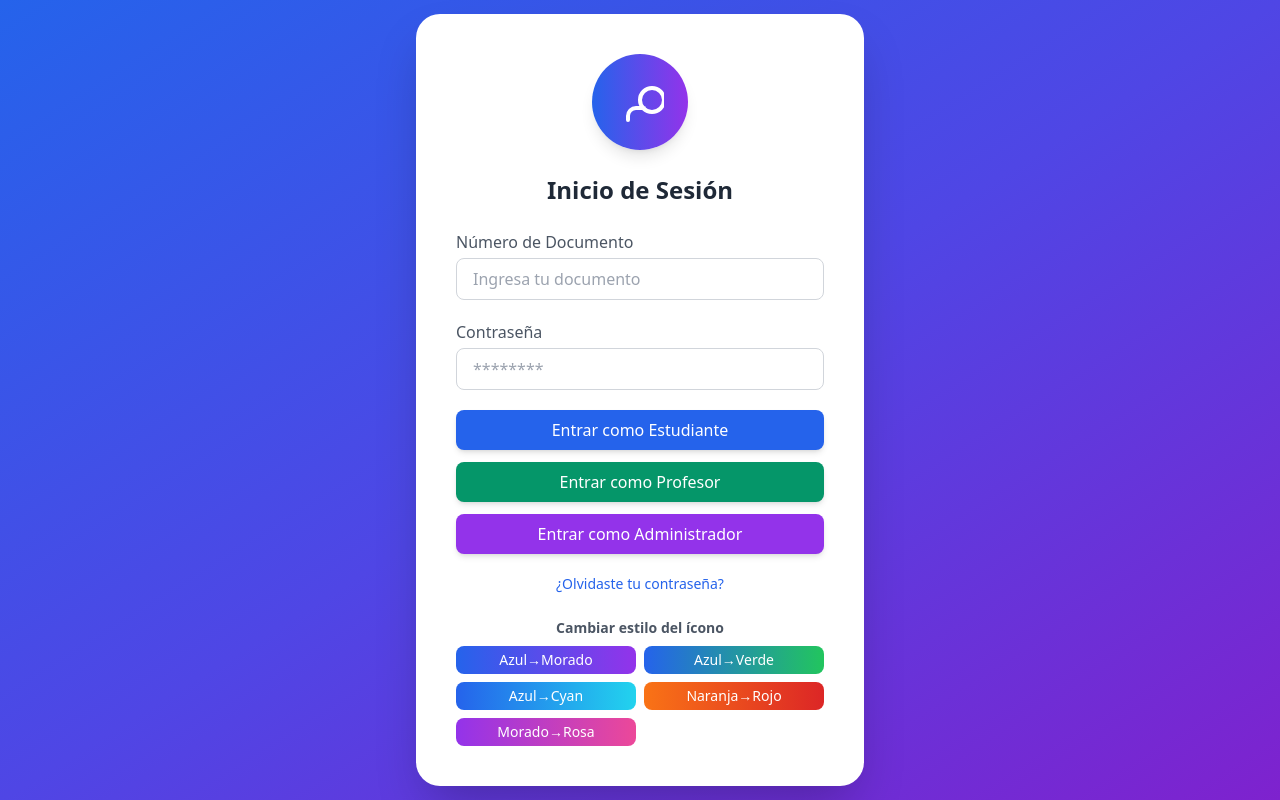
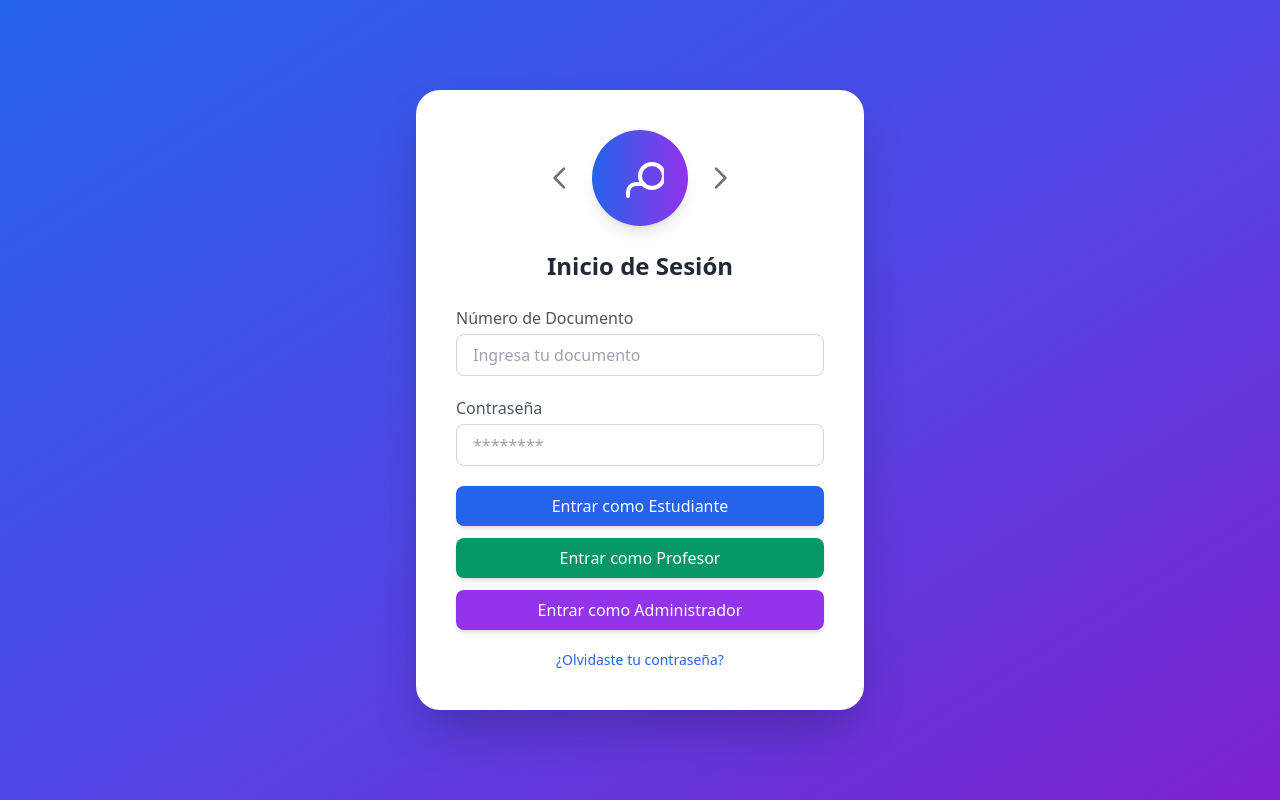
Before and after one commit to retr0c/Gestion-de-lineas-de-enfasis, a plain HTML site: page Prototipos/index.html in a window 1280 px wide. Drawn offline with nearby package versions, Linux system fonts and the light colour scheme.

Commit message:
Update index.html
añadicion de flechas

```diff
--- a/Prototipos/index.html
+++ b/Prototipos/index.html
@@ -12,13 +12,28 @@
   <section id="login" class="flex items-center justify-center min-h-screen">
     <div class="bg-white p-10 rounded-3xl shadow-2xl w-full max-w-md">
 
-      <!-- Ícono con gradiente dinámico -->
-      <div class="flex justify-center mb-6">
+      <!-- Ícono con flechas -->
+      <div class="flex items-center justify-center mb-6 space-x-4">
+        <!-- Flecha izquierda -->
+        <button onclick="cambiarGradiente(-1)" class="text-gray-500 hover:text-blue-600 transition">
+          <svg xmlns="http://www.w3.org/2000/svg" class="h-8 w-8" fill="none" viewBox="0 0 24 24" stroke="currentColor">
+            <path stroke-linecap="round" stroke-linejoin="round" stroke-width="2" d="M15 19l-7-7 7-7" />
+          </svg>
+        </button>
+
+        <!-- Círculo -->
         <div id="circle" class="bg-gradient-to-r from-blue-600 to-purple-600 text-white rounded-full w-24 h-24 flex items-center justify-center shadow-lg transition-all duration-500">
           <svg xmlns="http://www.w3.org/2000/svg" class="h-12 w-12" fill="none" viewBox="0 0 24 24" stroke="currentColor">
             <path stroke-linecap="round" stroke-linejoin="round" stroke-width="2" d="M12 11c0-3.314 2.686-6 6-6s6 2.686 6 6-2.686 6-6 6-6-2.686-6-6zM6 21v-2a4 4 0 014-4h4" />
           </svg>
         </div>
+
+        <!-- Flecha derecha -->
+        <button onclick="cambiarGradiente(1)" class="text-gray-500 hover:text-blue-600 transition">
+          <svg xmlns="http://www.w3.org/2000/svg" class="h-8 w-8" fill="none" viewBox="0 0 24 24" stroke="currentColor">
+            <path stroke-linecap="round" stroke-linejoin="round" stroke-width="2" d="M9 5l7 7-7 7" />
+          </svg>
+        </button>
       </div>
 
       <h2 class="text-2xl font-bold text-center mb-6 text-gray-800">Inicio de Sesión</h2>
@@ -43,25 +58,25 @@
 
         <p class="text-sm text-center mt-4 text-blue-600 cursor-pointer hover:underline">¿Olvidaste tu contraseña?</p>
       </form>
-
-      <!-- Selector de gradiente -->
-      <div class="mt-6">
-        <h3 class="text-sm font-semibold text-gray-600 mb-2 text-center">Cambiar estilo del ícono</h3>
-        <div class="grid grid-cols-2 gap-2">
-          <button onclick="cambiarGradiente('from-blue-600 to-purple-600')" class="px-3 py-1 rounded-lg bg-gradient-to-r from-blue-600 to-purple-600 text-white text-sm">Azul→Morado</button>
-          <button onclick="cambiarGradiente('from-blue-600 to-green-500')" class="px-3 py-1 rounded-lg bg-gradient-to-r from-blue-600 to-green-500 text-white text-sm">Azul→Verde</button>
-          <button onclick="cambiarGradiente('from-blue-600 to-cyan-400')" class="px-3 py-1 rounded-lg bg-gradient-to-r from-blue-600 to-cyan-400 text-white text-sm">Azul→Cyan</button>
-          <button onclick="cambiarGradiente('from-orange-500 to-red-600')" class="px-3 py-1 rounded-lg bg-gradient-to-r from-orange-500 to-red-600 text-white text-sm">Naranja→Rojo</button>
-          <button onclick="cambiarGradiente('from-purple-600 to-pink-500')" class="px-3 py-1 rounded-lg bg-gradient-to-r from-purple-600 to-pink-500 text-white text-sm">Morado→Rosa</button>
-        </div>
-      </div>
     </div>
   </section>
 
   <script>
-    function cambiarGradiente(gradiente) {
+    // Lista de gradientes disponibles
+    const gradientes = [
+      "from-blue-600 to-purple-600",
+      "from-blue-600 to-green-500",
+      "from-blue-600 to-cyan-400",
+      "from-orange-500 to-red-600",
+      "from-purple-600 to-pink-500"
+    ];
+
+    let indice = 0;
+
+    function cambiarGradiente(direccion) {
+      indice = (indice + direccion + gradientes.length) % gradientes.length;
       const circle = document.getElementById("circle");
-      circle.className = "text-white rounded-full w-24 h-24 flex items-center justify-center shadow-lg transition-all duration-500 bg-gradient-to-r " + gradiente;
+      circle.className = "text-white rounded-full w-24 h-24 flex items-center justify-center shadow-lg transition-all duration-500 bg-gradient-to-r " + gradientes[indice];
     }
   </script>
 
```
